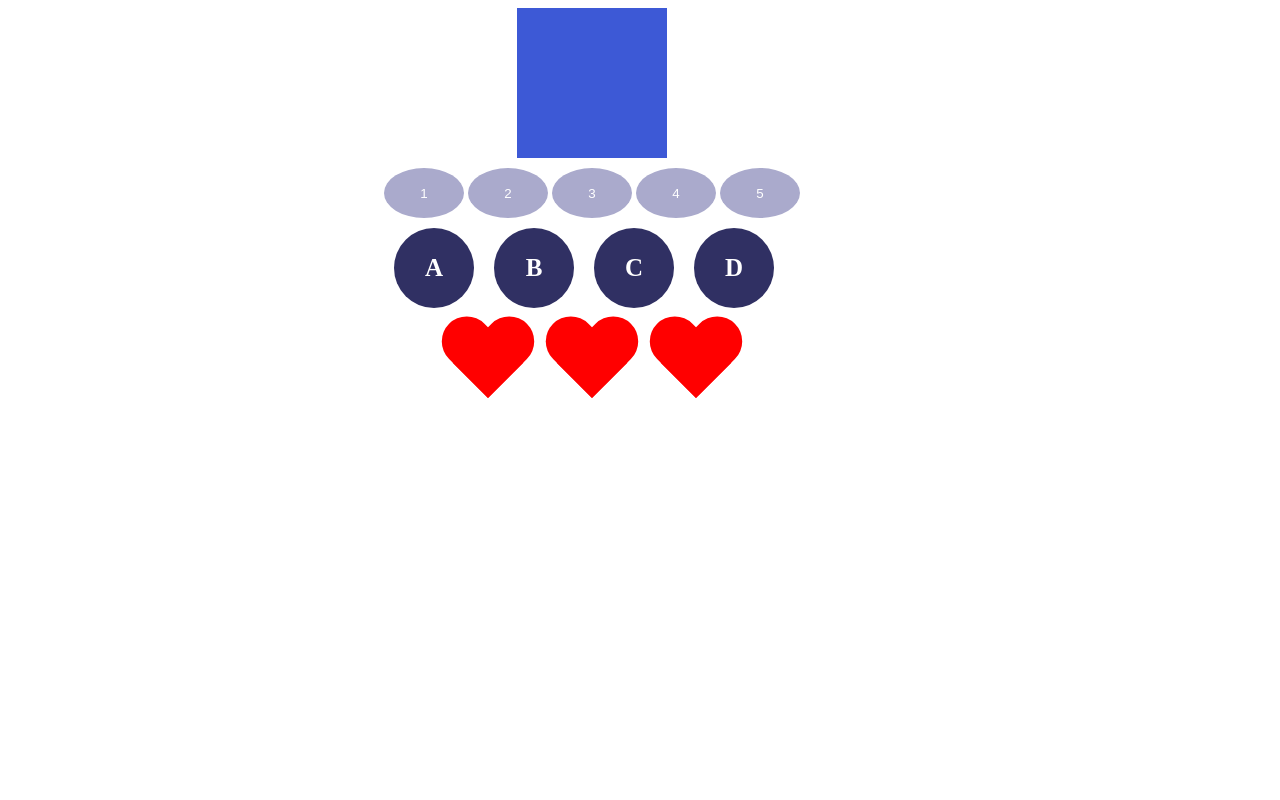
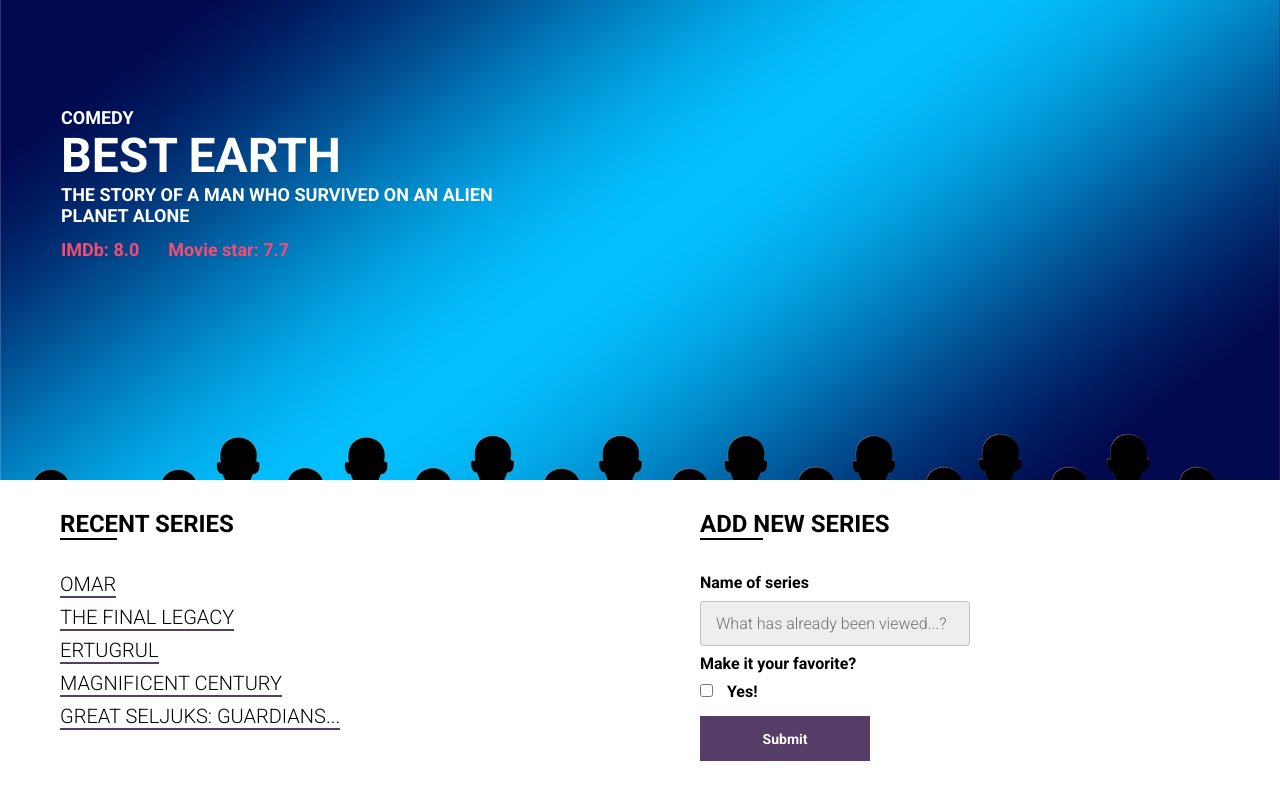
Before and after one commit to M-Orziboyev/recap, a plain HTML site: page index.html in a window 1280 px wide. Drawn offline with Linux system fonts and the light colour scheme.

Commit message:
DOM practice

```diff
--- a/index.html
+++ b/index.html
@@ -1,35 +1,78 @@
 <!DOCTYPE html>
-<html lang="ru">
+<html lang="en">
+
 <head>
-    <meta charset="utf-8" />
-    <meta http-equiv="X-UA-Compatible" content="IE=edge" />
-    <title>JavaScript</title>
+    <meta charset="UTF-8" />
+    <meta name="viewport" content="width=device-width, initial-scale=1.0" />
+    <title>Series DB</title>
+    <link href="https://fonts.googleapis.com/css?family=Roboto:300,400,700&display=swap&subset=cyrillic-ext"
+          rel="stylesheet" />
     <link rel="stylesheet" href="style.css" />
 </head>
+
 <body>
-<div class="app">
-    <div class="box" id="box"></div>
-
-    <button>1</button>
-    <button>2</button>
-    <button>3</button>
-    <button>4</button>
-    <button>5</button>
-
-    <div class="circle__wrapper">
-        <div class="circle">A</div>
-        <div class="circle">B</div>
-        <div class="circle">C</div>
-        <div class="circle">D</div>
+<main class="promo">
+    <div class="promo__content">
+        <div class="promo__bg">
+            <div class="promo__genre">DRAMA</div>
+            <div class="promo__title">BEST EARTH</div>
+            <div class="promo__descr">
+                THE STORY OF A MAN WHO SURVIVED ON AN ALIEN PLANET ALONE
+            </div>
+            <div class="promo__ratings">
+                <span>IMDb: 8.0</span>
+                <span>Movie star: 7.7</span>
+            </div>
+        </div>
+        <div class="promo__interactive">
+            <div>
+                <div class="promo__interactive-title">RECENT SERIES</div>
+                <ul class="promo__interactive-list">
+                    <li class="promo__interactive-item">
+                        OMAR
+                        <div class="delete"></div>
+                    </li>
+                    <li class="promo__interactive-item">
+                        The Final Legacy
+                        <div class="delete"></div>
+                    </li>
+                    <li class="promo__interactive-item">
+                        ERTUGRUL
+                        <div class="delete"></div>
+                    </li>
+                    <li class="promo__interactive-item">
+                        MAGNIFICENT CENTURY
+                        <div class="delete"></div>
+                    </li>
+                    <li class="promo__interactive-item">
+                        GREAT SELJUKS: GUARDIANS...
+                        <div class="delete"></div>
+                    </li>
+                </ul>
+            </div>
+            <div>
+                <form class="add">
+                    <div class="promo__interactive-title">ADD NEW SERIES</div>
+                    <span>Name of series</span>
+                    <input class="adding__input" type="text" placeholder="What has already been viewed...?" />
+                    <span>Make it your favorite?</span>
+                    <input type="checkbox" />
+                    <span class="yes">Yes!</span>
+                    <button>Submit</button>
+                </form>
+            </div>
+        </div>
     </div>
-
-    <div class="wrapper">
-        <div class="heart"></div>
-        <div class="heart"></div>
-        <div class="heart"></div>
+    <div class="promo__adv">
+        <div class="promo__adv-title">Advertising from sponsors</div>
+        <img src="img/facebook.jpg" alt="some picture" />
+        <img src="img/media.png" alt="some picture" />
+        <img src="img/content_2.jpg" alt="some picture" />
+        <img src="img/content_3.png" alt="some picture" />
     </div>
-</div>
+</main>
 
 <script src="index.js"></script>
 </body>
+
 </html>
--- a/index.js
+++ b/index.js
@@ -1,11 +1,24 @@
-const box = document.querySelector('.box'),
-    button = document.querySelectorAll('button'),
-    circles = document.querySelectorAll('circle');
+const ads = document.querySelector('.promo__adv')
+const genre = document.querySelector('.promo__genre')
+const background = document.querySelector('.promo__bg')
+const series = document.querySelectorAll('li')
+const copySeries = []
 
-for (let i = 0; i < circles.length; i++) {
-    circles[i].style.borderRadius = '0';
+ads.remove()
+
+genre.innerHTML = '<p>Comedy</p>'
+
+background.style.background = `url(\'../img/1.jpg\') center center/cover no-repeat`
+
+
+// series.forEach((item, index) => {
+//     copySeries.push(`${index}: ${item}`)
+// })
+//
+// console.log(copySeries)
+
+for (let i = 0; i < series.length; i++) {
+    copySeries.push(`${i}: ${series[i]}`)
 }
-button.forEach((item) => {
-    item.style.borderRadius = '100%'
-    item.style.backgroundColor = '#aac';
-})
+
+console.log(copySeries)
--- a/style.css
+++ b/style.css
@@ -1,98 +1,215 @@
-.app {
+* {
+    -webkit-box-sizing: border-box;
+    box-sizing: border-box;
+    margin: 0;
+    padding: 0;
+    font-family: 'Roboto', sans-serif;
+}
+.promo {
+    height: 780px;
+    display: -webkit-box;
+    display: -ms-flexbox;
+    display: flex;
+}
+.promo__content {
+    width: 100%;
+}
+.promo__bg {
+    height: 60vh;
+    background: url('../img/2.jpg') center center/cover no-repeat;
+    background-position: bottom;
+    padding: 107px 0 0 61px;
+}
+.promo__genre {
+    font-weight: bold;
+    font-size: 18px;
+    line-height: 21px;
+    color: #ffffff;
+    text-transform: uppercase;
+}
+.promo__title {
+    font-weight: bold;
+    font-size: 48px;
+    line-height: 56px;
+    color: #ffffff;
+    text-transform: uppercase;
+}
+.promo__descr {
+    width: 481px;
+    font-weight: bold;
+    font-size: 18px;
+    line-height: 21px;
+    color: #ffffff;
+    text-transform: uppercase;
+}
+.promo__ratings {
+    margin-top: 13px;
+}
+.promo__ratings span {
+    font-weight: bold;
+    font-size: 18px;
+    line-height: 21px;
+    color: #f64c72;
+    margin-right: 25px;
+}
+.promo__interactive {
+    display: -webkit-box;
+    display: -ms-flexbox;
+    display: flex;
+}
+.promo__interactive > div {
+    width: 50%;
+    padding: 30px 0 0 60px;
+}
+.promo__interactive-title {
+    display: inline-block;
+    font-weight: bold;
+    font-size: 24px;
+    line-height: 28px;
+    color: #000000;
+}
+.promo__interactive-title:after {
+    content: '';
+    display: block;
+    width: 33%;
+    height: 2px;
+    background-color: #000;
+}
+.promo__interactive-list {
+    list-style-type: none;
+    margin-top: 35px;
+    display: -webkit-box;
+    display: -ms-flexbox;
+    display: flex;
+    -webkit-box-orient: vertical;
+    -webkit-box-direction: normal;
+    -ms-flex-direction: column;
+    flex-direction: column;
+    -webkit-box-align: start;
+    -ms-flex-align: start;
+    align-items: flex-start;
+}
+.promo__interactive-item {
+    display: inline-block;
+    position: relative;
+    font-weight: 300;
+    font-size: 20px;
+    line-height: 18px;
+    color: #000000;
+    margin-bottom: 15px;
+    padding-right: 40px;
+    text-transform: uppercase;
+}
+.promo__interactive-item span {
+    display: block;
     position: absolute;
-    left: 30%;
-    transform: rotateX(-50%);
+    left: -30px;
+    top: 50%;
+    -webkit-transform: translateY(-50%);
+    transform: translateY(-50%);
+    width: 20px;
+    height: 20px;
+    background: url('../icons/Star.svg') center center/cover no-repeat;
+}
+.promo__interactive-item:before {
+    content: '';
+    position: absolute;
+    bottom: -5px;
+    display: block;
+    width: calc(100% - 40px);
+    height: 2px;
+    background-color: #553d67;
+}
+.promo__interactive-item:hover .delete {
+    content: '';
+    display: block;
+    position: absolute;
+    right: 0px;
+    top: 50%;
+    -webkit-transform: translateY(-50%);
+    transform: translateY(-50%);
+    width: 20px;
+    height: 20px;
+    background: url('../icons/trash.png') center center/cover no-repeat;
+    cursor: pointer;
+}
+.promo__interactive .add .promo__interactive-title {
+    margin-bottom: 25px;
+}
+.promo__interactive .add span {
+    display: block;
+    margin: 10px 0;
+    font-weight: bold;
+    font-size: 16px;
+    line-height: 16px;
+    color: #000000;
+}
+.promo__interactive .add .yes {
+    display: inline;
+    margin-left: 10px;
+}
+.promo__interactive .add input[type='text'] {
+    width: 270px;
+    height: 45px;
+    line-height: 50px;
+    font-size: 16px;
+    background: rgba(196, 196, 196, 0.29);
+    border: 1px solid rgba(0, 0, 0, 0.19);
+    padding: 0 15px;
+    outline: none;
+    border-radius: 4px;
+}
+.promo__interactive .add input[type='text']::-webkit-input-placeholder {
+    font-weight: 300;
+    font-size: 16px;
+    color: rgba(0, 0, 0, 0.53);
+}
+.promo__interactive .add input[type='text']:-ms-input-placeholder {
+    font-weight: 300;
+    font-size: 16px;
+    color: rgba(0, 0, 0, 0.53);
+}
+.promo__interactive .add input[type='text']::-ms-input-placeholder {
+    font-weight: 300;
+    font-size: 16px;
+    color: rgba(0, 0, 0, 0.53);
+}
+.promo__interactive .add input[type='text']::placeholder {
+    font-weight: 300;
+    font-size: 16px;
+    color: rgba(0, 0, 0, 0.53);
+}
+.promo__interactive .add button {
+    display: block;
+    margin-top: 15px;
+    width: 170px;
+    height: 45px;
+    background: #553d67;
+    font-weight: bold;
+    font-size: 14px;
+    line-height: 14px;
+    color: #ffffff;
+    border: none;
+    outline: none;
+    cursor: pointer;
+}
+.promo__interactive .add button:active {
+    transform: scale(0.95);
+}
+.promo__adv {
+    padding: 0 10px;
+    width: 300px;
+    height: 100%;
+}
+.promo__adv-title {
+    font-weight: bold;
+    font-size: 18px;
+    line-height: 21px;
+    color: #553d67;
+    margin: 20px 0;
     text-align: center;
 }
-.box {
-    width: 150px;
-    height: 150px;
-    background-color: rgb(61, 89, 214);
-    margin: 0 auto;
+.promo__adv img {
+    width: 100%;
+    margin-bottom: 10px;
 }
-button {
-    width: 80px;
-    height: 50px;
-    margin-top: 10px;
-    border: none;
-    border-radius: 8px;
-    background-color: rgb(61, 58, 77);
-    color: #fff;
-    cursor: pointer;
-    outline: none;
-    position: relative;
-}
-.circle__wrapper {
-    display: flex;
-    position: relative;
-    margin-top: 10px;
-}
-.circle {
-    width: 80px;
-    height: 80px;
-    background-color: rgb(48, 48, 99);
-    margin-top: 10px;
-    border-radius: 100%;
-    display: flex;
-    justify-content: center;
-    align-items: center;
-    color: #fff;
-    font-weight: bold;
-    font-size: 25px;
-    margin: 0 10px;
-}
-.wrapper {
-    position: relative;
-}
-.heart {
-    display: inline-block;
-    position: relative;
-    width: 100px;
-    height: 90px;
-    margin-top: 10px;
-}
-.heart:before,
-.heart:after {
-    position: absolute;
-    content: '';
-    left: 50px;
-    top: 0;
-    width: 50px;
-    height: 80px;
-    background: red;
-    -moz-border-radius: 50px 50px 0 0;
-    border-radius: 50px 50px 0 0;
-    -webkit-transform: rotate(-45deg);
-    -moz-transform: rotate(-45deg);
-    -ms-transform: rotate(-45deg);
-    -o-transform: rotate(-45deg);
-    transform: rotate(-45deg);
-    -webkit-transform-origin: 0 100%;
-    -moz-transform-origin: 0 100%;
-    -ms-transform-origin: 0 100%;
-    -o-transform-origin: 0 100%;
-    transform-origin: 0 100%;
-}
-.heart:after {
-    left: 0;
-    -webkit-transform: rotate(45deg);
-    -moz-transform: rotate(45deg);
-    -ms-transform: rotate(45deg);
-    -o-transform: rotate(45deg);
-    transform: rotate(45deg);
-    -webkit-transform-origin: 100% 100%;
-    -moz-transform-origin: 100% 100%;
-    -ms-transform-origin: 100% 100%;
-    -o-transform-origin: 100% 100%;
-    transform-origin: 100% 100%;
-}
-.black {
-    width: 150px;
-    height: 50px;
-    line-height: 50px;
-    text-align: center;
-    background-color: black;
-    margin-bottom: 30px;
-    margin-top: 30px;
-    color: #fff;
-}
```
Also changed, not shown: icons/Logotype.svg (added), icons/Star.svg (added), icons/search.svg (added), icons/trash.png (added), img/1.jpg (added), img/2.jpg (added), img/content_2.jpg (added), img/content_3.png (added), img/facebook.jpg (added), img/media.png (added).
